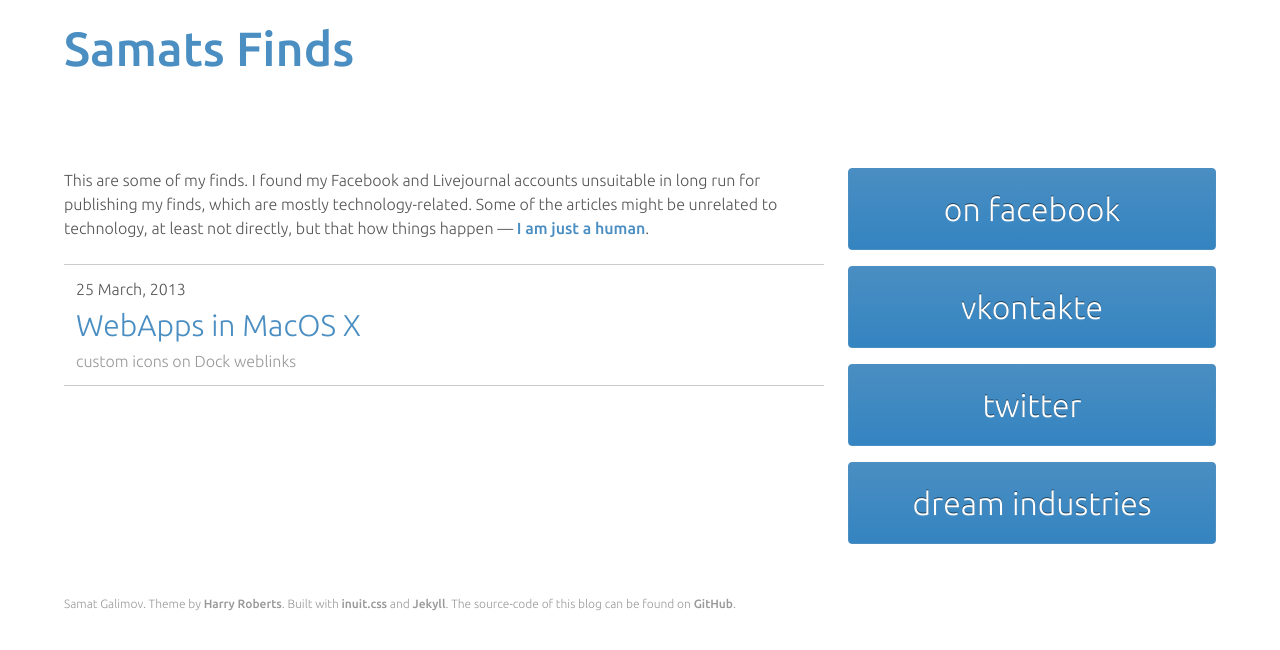
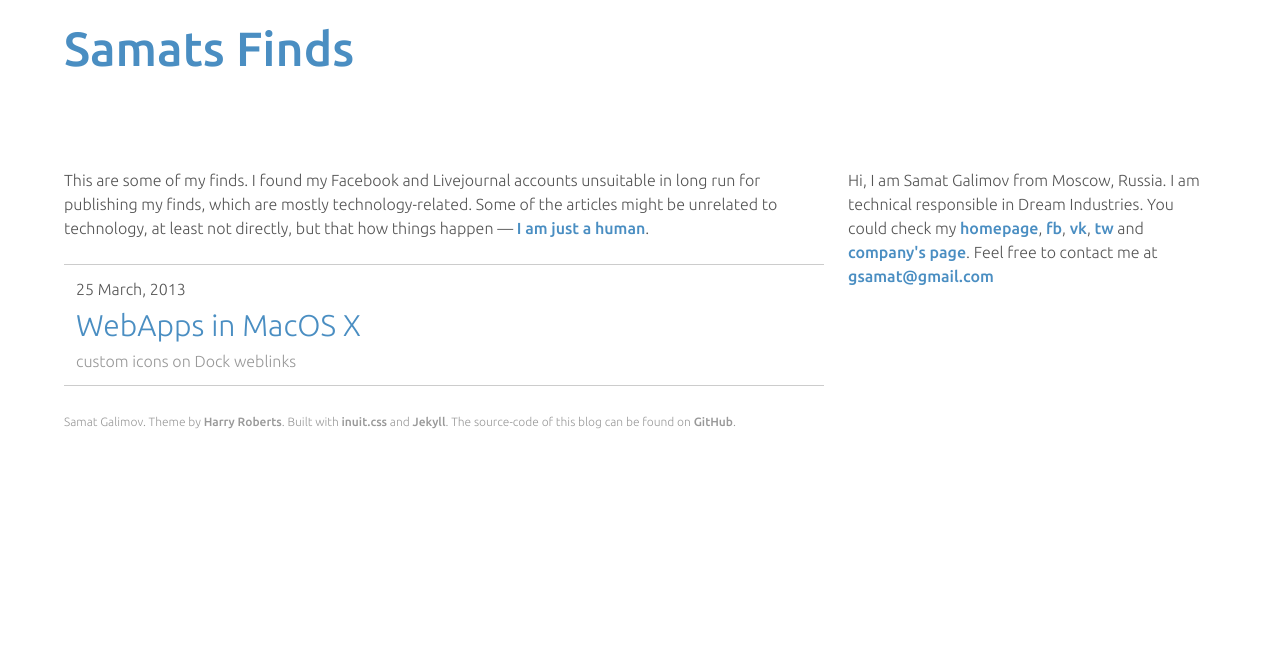
Before and after one commit to gsamat/blog, a Jekyll site: the page built from index.html, in a window 1280 px wide. Shown: the top 650 px of the page. Built offline with Jekyll 4.4.1, drawn with Linux system fonts in a browser that asks for light colours; Markdown is read by kramdown in place of the engine named in the settings.

Commit message:
better sidebar

```diff
--- a/_layouts/default.html
+++ b/_layouts/default.html
@@ -24,10 +24,10 @@
         <div class="g  one-whole  desk-one-third">
 
             <p class="landmark">
-                <a href="http://facebook.com/samat.galimov" class="btn  btn--cta  btn--full">on facebook</a>
-                <a href="http://vk.com/samat" class="btn  btn--cta  btn--full">vkontakte</a>
-                <a href="http://twitter.com/samat" class="btn  btn--cta  btn--full">twitter</a>
-                <a href="http://dreamindustries.ru" class="btn  btn--cta  btn--full">dream industries</a>
+                Hi, I am Samat Galimov from Moscow, Russia.
+                I am technical responsible in Dream Industries.
+                You could check my <a href="http://samat.me">homepage</a>, <a href="http://facebook.com/samat.gali">fb</a>, <a href="http://vk.com/samat">vk</a>, <a href="http://twitter.com/samat">tw</a> and <a href="http://dreamindustries.ru">company's page</a>.
+                Feel free to contact me at <a href="mailto:gsamat@gmail.com">gsamat@gmail.com</a>
             </p>
 
         </div>
```
